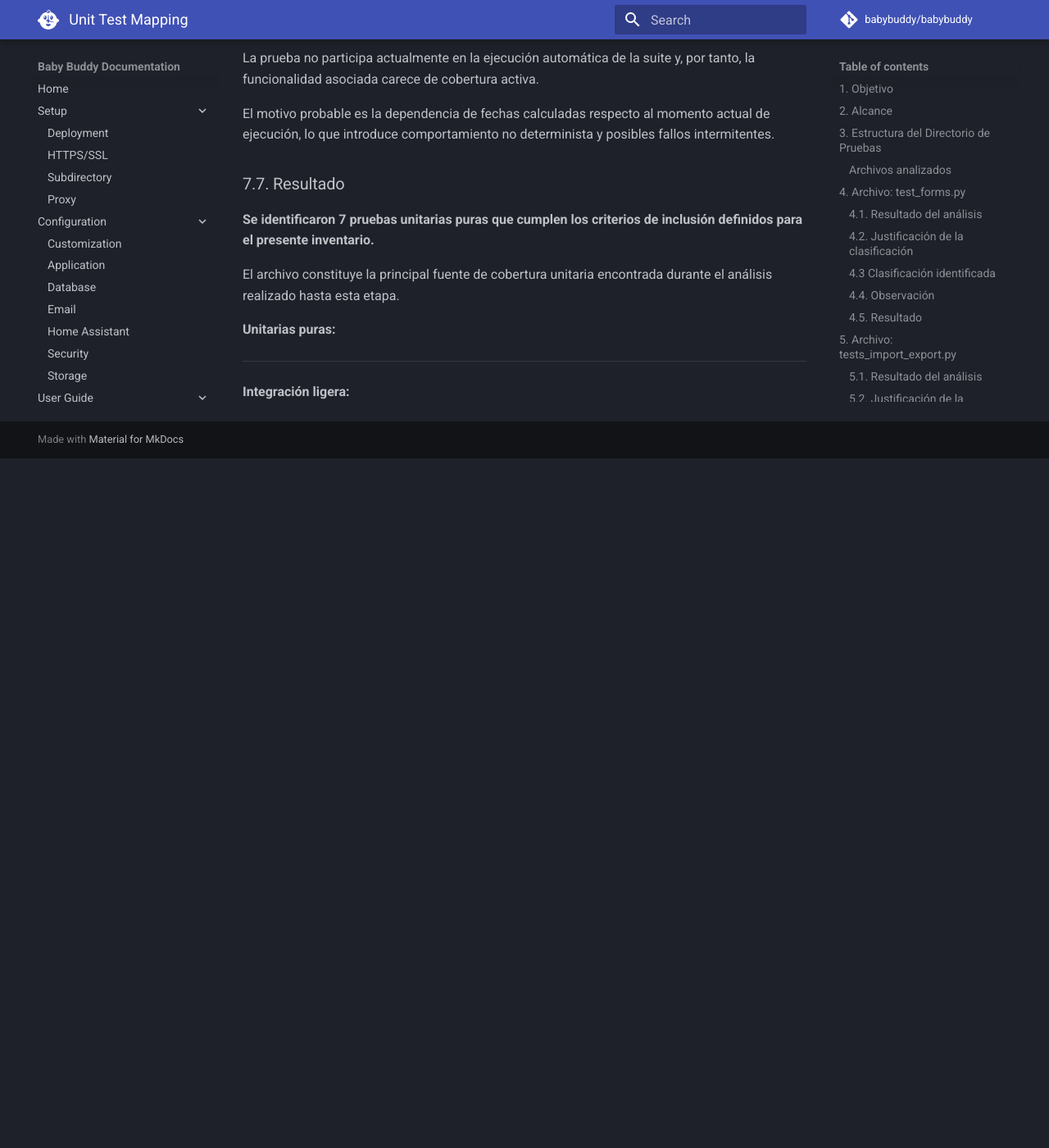
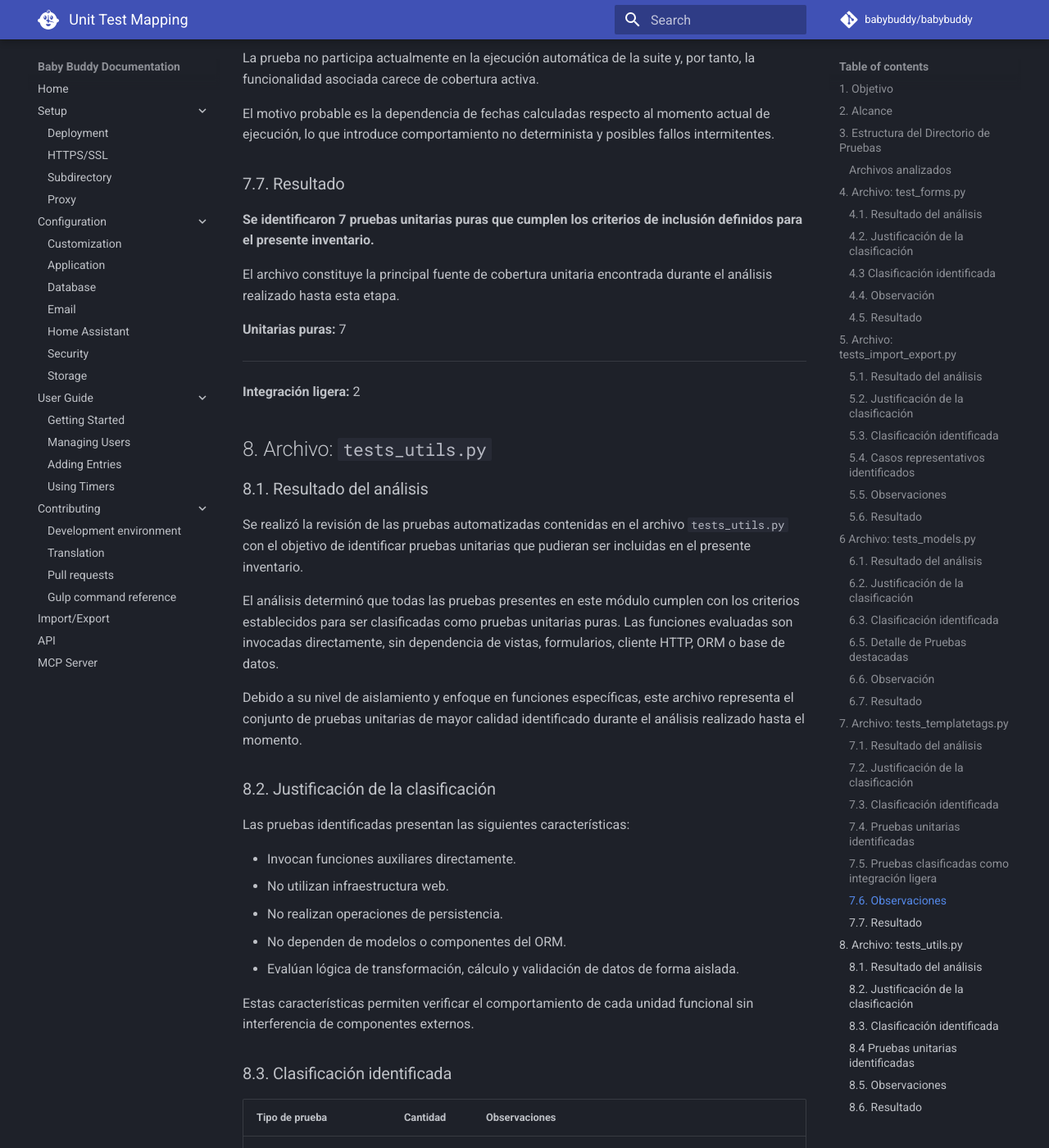
Before and after one commit to acahuib/PS_PRUEBAS, an MkDocs documentation site: the page built from docs/test-mapping/UNIT-TEST-MAPPING.md, in a window 1280 px wide and 1400 px high, scrolled down 9863 px. Shown: the whole window at 82% size. Built offline with MkDocs 1.6.1 and Material for MkDocs 9.7.7, drawn with Linux system fonts in a browser that asks for light colours; comment, search, counter and statistics services are not loaded; before the commit the page ends 10422 px from its top, so only the background shows below that; some of the changed text lies outside the part shown.

Commit message:
docs: Added tests_utils.py

```diff
--- a/docs/test-mapping/UNIT-TEST-MAPPING.md
+++ b/docs/test-mapping/UNIT-TEST-MAPPING.md
@@ -254,9 +254,59 @@ El motivo probable es la dependencia de fechas calculadas respecto al momento ac
 El archivo constituye la principal fuente de cobertura unitaria encontrada durante el análisis realizado hasta esta etapa.
 
 
-**Unitarias puras:**
-
+**Unitarias puras:** 7
 
 ---
 
-**Integración ligera:**
+**Integración ligera:** 2
+
+
+## 8. Archivo: `tests_utils.py`
+
+### 8.1. Resultado del análisis
+
+Se realizó la revisión de las pruebas automatizadas contenidas en el archivo `tests_utils.py` con el objetivo de identificar pruebas unitarias que pudieran ser incluidas en el presente inventario.
+
+El análisis determinó que todas las pruebas presentes en este módulo cumplen con los criterios establecidos para ser clasificadas como pruebas unitarias puras. Las funciones evaluadas son invocadas directamente, sin dependencia de vistas, formularios, cliente HTTP, ORM o base de datos.
+
+Debido a su nivel de aislamiento y enfoque en funciones específicas, este archivo representa el conjunto de pruebas unitarias de mayor calidad identificado durante el análisis realizado hasta el momento.
+
+### 8.2. Justificación de la clasificación
+
+Las pruebas identificadas presentan las siguientes características:
+
+* Invocan funciones auxiliares directamente.
+* No utilizan infraestructura web.
+* No realizan operaciones de persistencia.
+* No dependen de modelos o componentes del ORM.
+* Evalúan lógica de transformación, cálculo y validación de datos de forma aislada.
+
+Estas características permiten verificar el comportamiento de cada unidad funcional sin interferencia de componentes externos.
+
+### 8.3. Clasificación identificada
+
+| Tipo de prueba                | Cantidad | Observaciones                                                                 |
+| ----------------------------- | -------- | ----------------------------------------------------------------------------- |
+| Pruebas unitarias puras       | 4        | Todas las pruebas del archivo cumplen los criterios de aislamiento definidos. |
+| Pruebas de integración ligera | 0        | No se identificaron dependencias con infraestructura externa.                 |
+
+### 8.4 Pruebas unitarias identificadas
+
+| Método | Clase | Tipo | Estado | Qué verifica | Datos de entrada | Resultado esperado | Resultado obtenido | Tipo de aserción |
+|---|---|---|---|---|---|---|---|---|
+| `test_duration_string` | `UtilsTestCase` | Unitaria pura | PASS | `duration_string()` formatea un `timedelta` con distintas precisiones y lanza `TypeError` ante entrada inválida | `timedelta(h=1, m=30, s=45)` con precisiones por defecto, `"m"`, `"h"` y `"1 hour"` como inválido | `"1 hour, 30 minutes, 45 seconds"`, `"1 hour, 30 minutes"`, `"1 hour"`, `TypeError` | Coincide con esperado | `assertEqual` x3, `assertRaises` con `lambda` |
+| `test_duration_parts` | `UtilsTestCase` | Unitaria pura | PASS | `duration_parts()` descompone un `timedelta` en tupla `(h, m, s)` y lanza `TypeError` ante entrada inválida | `timedelta(h=1, m=30, s=45)`, `"1 hour"` como inválido | `(1, 30, 45)`, `TypeError` | Coincide con esperado | `assertEqual`, `assertRaises` con `lambda` |
+| `test_random_color` | `UtilsTestCase` | Unitaria pura | PASS | `random_color()` devuelve un string perteneciente a `utils.COLORS` | Ninguno — función sin parámetros | Instancia de `str` contenida en `utils.COLORS` | Coincide con esperado | `assertIsInstance`, `assertIn` |
+| `test_timezone_aware_duration` | `UtilsTestCase` | Unitaria pura | PASS | `timezone_aware_duration()` calcula correctamente la diferencia entre dos `datetime` con zonas horarias distintas | `start = 2024-10-26 20:30 +01:00`, `end = 2024-10-27 08:30 +00:00` | `timedelta(hours=13)` | Coincide con esperado | `assertEqual` |
+
+### 8.5. Observaciones
+
+Las pruebas `test_duration_string` y `test_duration_parts` verifican adecuadamente la generación de excepciones ante entradas inválidas mediante el uso de una función diferida (`lambda`) dentro de `assertRaises`.
+
+La prueba `test_timezone_aware_duration` constituye uno de los casos más relevantes del módulo, ya que verifica explícitamente el comportamiento de la función ante fechas pertenecientes a distintas zonas horarias.
+
+La utilización de fechas con desplazamientos UTC definidos permite construir una prueba determinista y reproducible, capaz de detectar errores que habitualmente no son cubiertos mediante pruebas basadas en la fecha y hora actual del sistema.
+
+### 8.6.  Resultado
+
+**Se identificaron 4 pruebas unitarias puras que cumplen los criterios de inclusión definidos para el presente inventario.**
```
